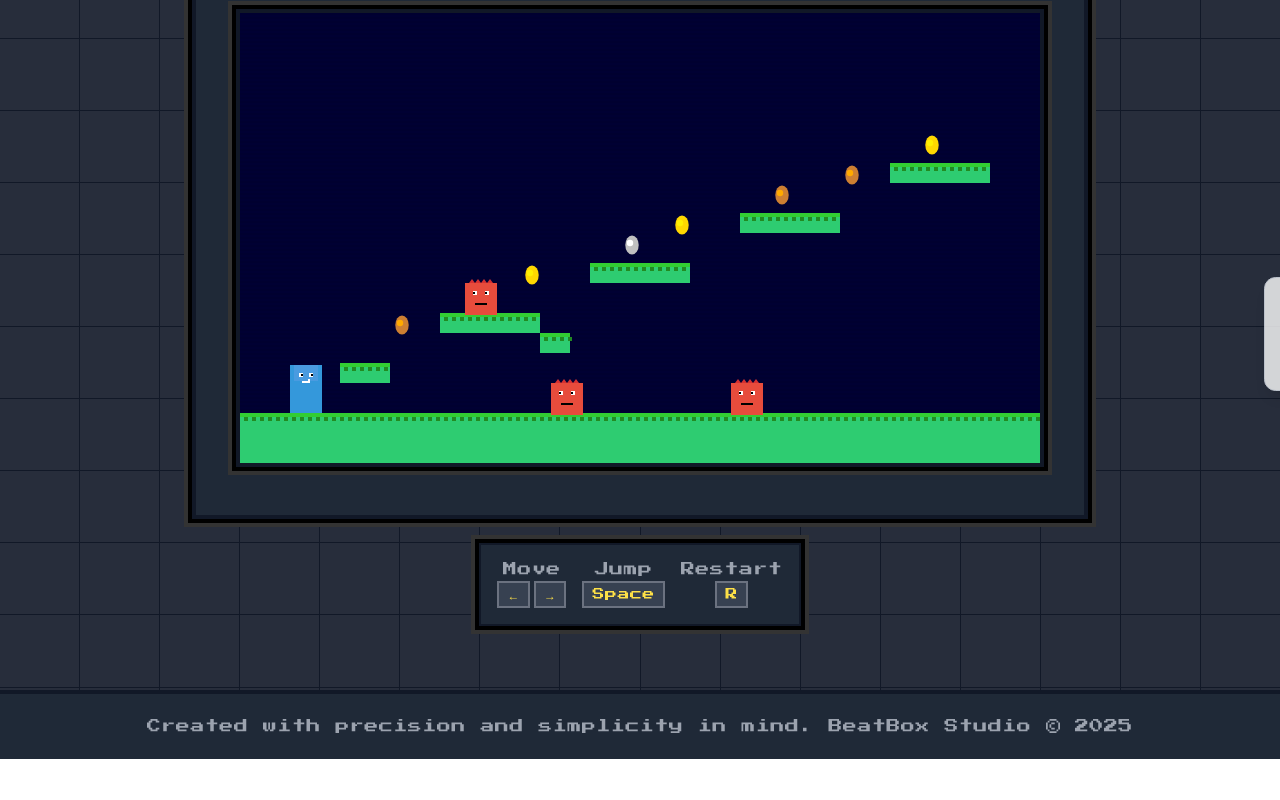
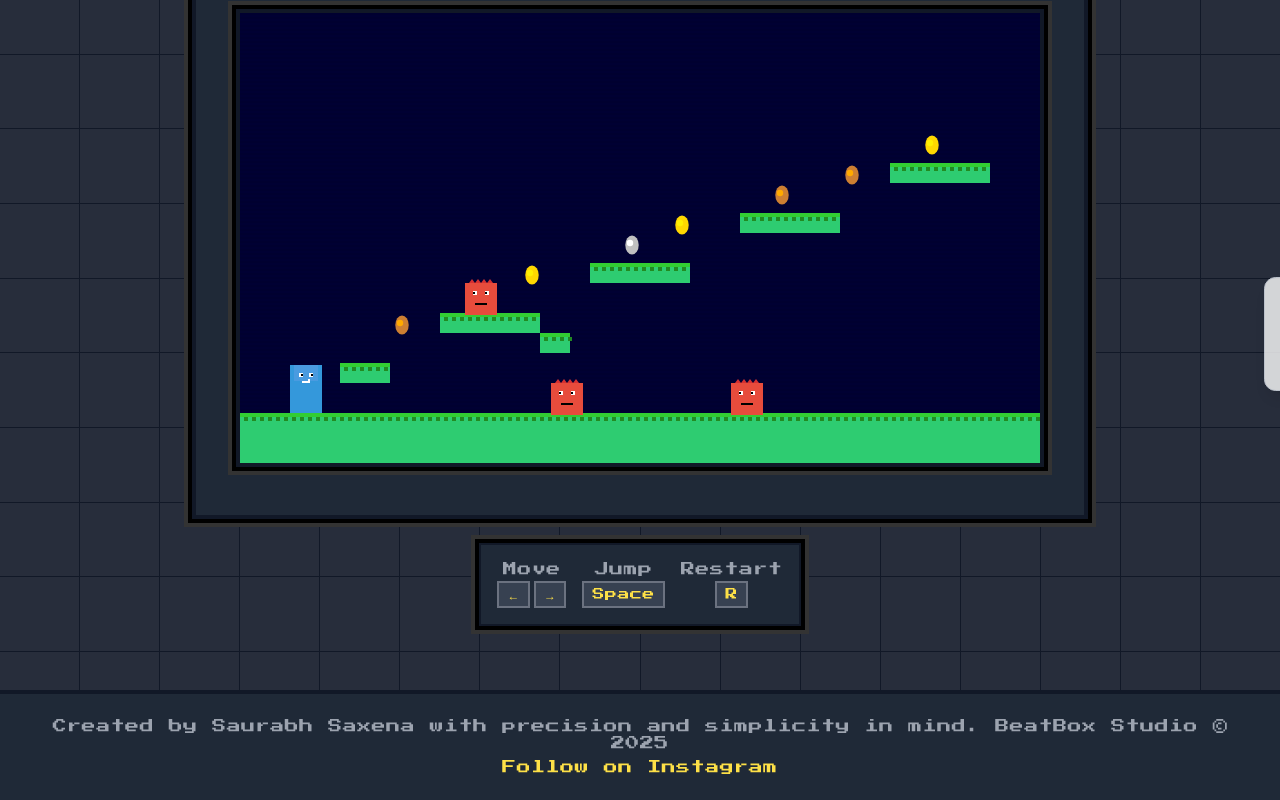
Before and after one commit to saurabh10487/beatbox-bash-arena, a React (Vite) app: page /game in a window 1280 px wide. Shown: the part 393-1193 px from the top of the page. Before the commit the page ends 1152 px from the top, so only its background shows below. Built offline with nearby package versions, Linux system fonts and the light colour scheme.

Commit message:
feat: Add footer text
Add the specified text to the footer of all pages.

```diff
--- a/src/pages/Game.tsx
+++ b/src/pages/Game.tsx
@@ -160,7 +160,17 @@ const Game = () => {
 
       <footer className="relative z-10 bg-gray-800 border-t-4 border-gray-900 py-6">
         <div className="max-w-7xl mx-auto px-4 sm:px-6 lg:px-8 text-center text-sm text-gray-400 font-pixelated">
-          <p>Created with precision and simplicity in mind. BeatBox Studio © {new Date().getFullYear()}</p>
+          <p>Created by Saurabh Saxena with precision and simplicity in mind. BeatBox Studio © {new Date().getFullYear()}</p>
+          <div className="mt-2">
+            <a
+              href="https://www.instagram.com/mesaurabhsaxena/"
+              target="_blank"
+              rel="noopener noreferrer"
+              className="text-yellow-300 hover:underline mx-2"
+            >
+              Follow on Instagram
+            </a>
+          </div>
         </div>
       </footer>
     </div>
--- a/src/pages/Index.tsx
+++ b/src/pages/Index.tsx
@@ -169,8 +169,16 @@ const Index = () => {
       <footer className="relative z-10 bg-beatbox-muted/30 border-t border-beatbox-border py-6">
         <div className="max-w-7xl mx-auto px-4 sm:px-6 lg:px-8 text-center text-sm text-beatbox-foreground/60">
           <p>Created by Saurabh Saxena with precision and simplicity in mind. BeatBox Studio © {new Date().getFullYear()}</p>
-           <a href="https://www.instagram.com/mesaurabhsaxena/" target="_blank">Follow on Instagram</a>
-          <a href="https://www.youtube.com/c/delhitechnologyclub" target="_blank">Follow on Youtube</a>
+          <div className="mt-2">
+            <a
+              href="https://www.instagram.com/mesaurabhsaxena/"
+              target="_blank"
+              rel="noopener noreferrer"
+              className="text-beatbox-primary hover:underline mx-2"
+            >
+              Follow on Instagram
+            </a>
+          </div>
         </div>
       </footer>
     </div>
--- a/src/pages/NotFound.tsx
+++ b/src/pages/NotFound.tsx
@@ -19,6 +19,17 @@ const NotFound = () => {
         <a href="/" className="text-blue-500 hover:text-blue-700 underline">
           Return to Home
         </a>
+        <div className="mt-6 text-sm text-gray-500">
+          <p>Created by Saurabh Saxena</p>
+          <a
+            href="https://www.instagram.com/mesaurabhsaxena/"
+            target="_blank"
+            rel="noopener noreferrer"
+            className="text-blue-500 hover:underline"
+          >
+            Follow on Instagram
+          </a>
+        </div>
       </div>
     </div>
   );
```
